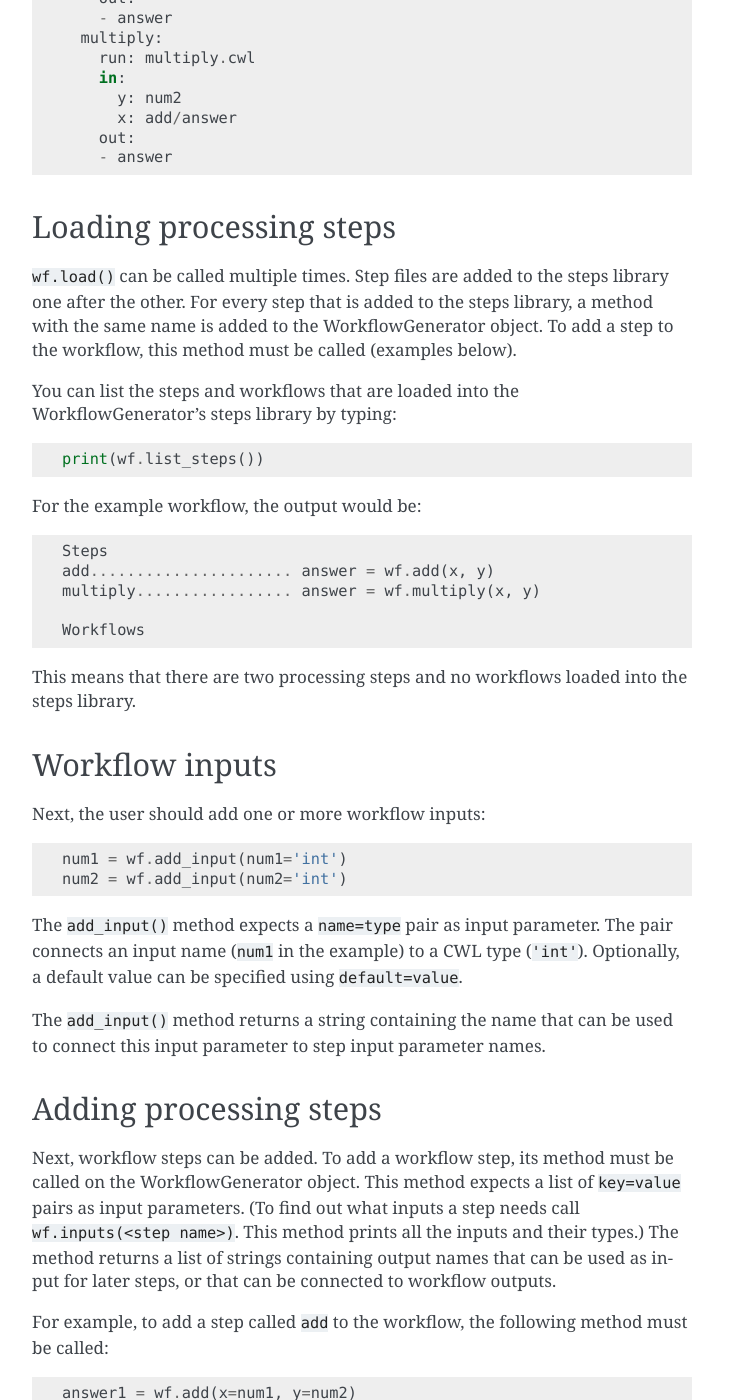
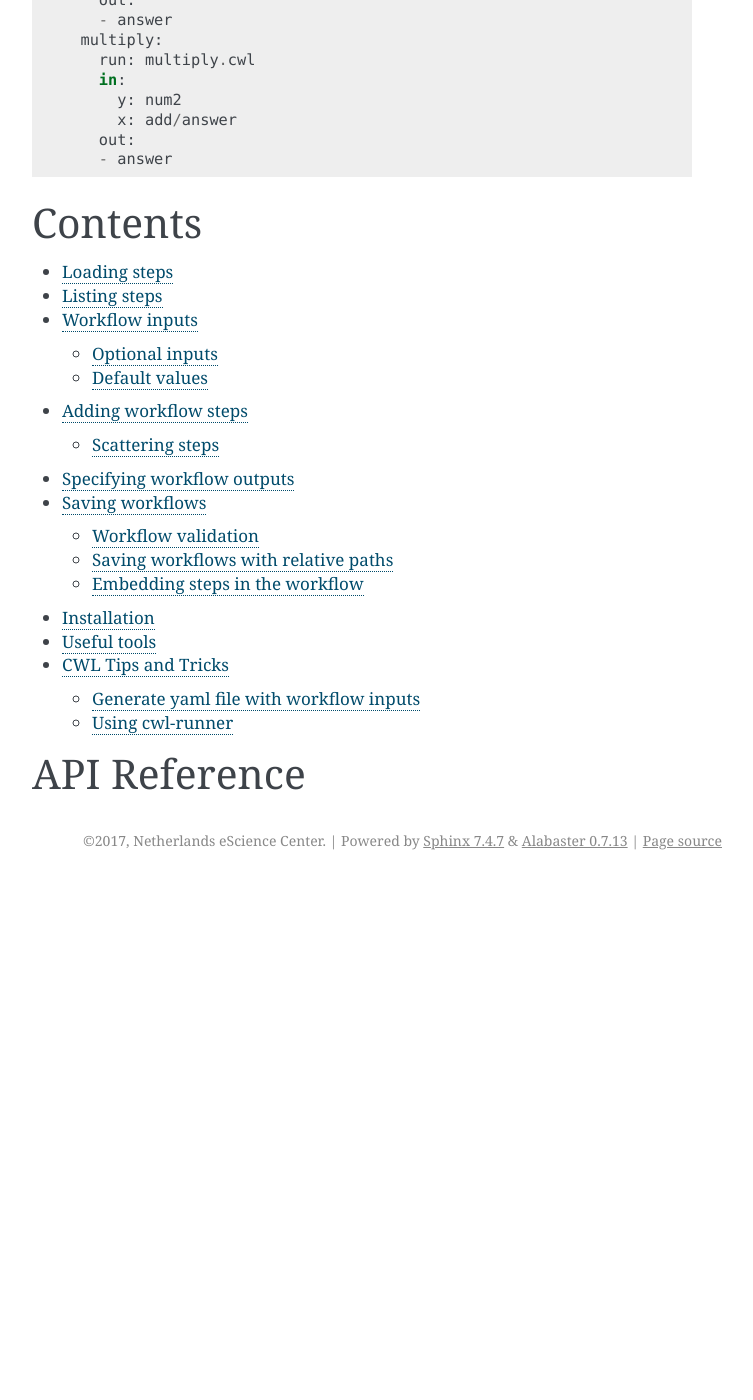
Before and after one commit to NLeSC/scriptcwl, a Sphinx documentation site: the page built from docs/index.rst, in a window 1280 px wide and 1400 px high, scrolled down 1011 px. Shown: the whole window, without its empty margins (388-1141 px from the left). Built offline with Sphinx 7.4.7, drawn with Linux system fonts in a browser that asks for light colours; pages that are not in the unit, such as notebooks, are missing from menus; after the commit the page ends 1891 px from its top, so only the background shows below that; some of the changed text lies outside the part shown.

Commit message:
Restructure documentation
- installation instructions still need to be added
- saving workflows is also still incomplete

```diff
--- a/docs/index.rst
+++ b/docs/index.rst
@@ -57,94 +57,20 @@ of the workflow. Finally, the workflow is saved to a file. The result looks like
       out:
       - answer
 
-Loading processing steps
-########################
-
-``wf.load()`` can be called multiple times. Step files are added to the
-steps library one after the other. For every step that is added to the
-steps library, a method with the same name is added to the
-WorkflowGenerator object. To add a step to the workflow, this method must
-be called (examples below).
-
-
-
-You can list the steps and workflows that are loaded into the WorkflowGenerator's steps library by typing:
-::
-
-  print(wf.list_steps())
-
-For the example workflow, the output would be:
-::
-
-  Steps
-  add...................... answer = wf.add(x, y)
-  multiply................. answer = wf.multiply(x, y)
-
-  Workflows
-
-This means that there are two processing steps and no workflows loaded into the
-steps library.
-
-Workflow inputs
-###############
-
-Next, the user should add one or more workflow inputs:
-::
-
-  num1 = wf.add_input(num1='int')
-  num2 = wf.add_input(num2='int')
-
-The ``add_input()`` method expects a ``name=type`` pair as input parameter.
-The pair connects an input name (``num1`` in the example) to a CWL type
-(``'int'``). Optionally, a default value can be specified using
-``default=value``.
-
-The ``add_input()`` method returns a string containing the name
-that can be used to connect this input parameter to step input parameter
-names.
-
-Adding processing steps
-#######################
-
-Next, workflow steps can be added. To add a workflow step, its method must
-be called on the WorkflowGenerator object. This method expects a list of
-``key=value`` pairs as input parameters. (To find out what inputs a step
-needs call ``wf.inputs(<step name>)``. This method prints all the inputs
-and their types.) The method returns a list of strings containing output
-names that can be used as input for later steps, or that can be connected
-to workflow outputs.
-
-For example, to add a step called ``add`` to the workflow, the
-following method must be called:
-::
-
-  answer1 = wf.add(x=num1, y=num2)
-
-In a next step, ``answer1`` can be used as input:
-::
-
-  answer2 = wf.multiply(x=answer1, y=num2)
-
-Specifying workflow outputs
-###########################
-
-When all steps of the workflow have been added, the user can specify
-workflow outputs:
-::
-
-  wf.add_outputs(final_answer=answer2)
-
-Finally, the workflow can be saved to file:
-::
-
-  wf.save('add_multiply_example_workflow.cwl')
-
 Contents
 ========
 
 .. toctree::
    :maxdepth: 2
 
+   loading_steps
+   listing_steps
+   workflow_inputs
+   adding_workflow_steps
+   adding_outputs
+   saving_workflows
+   installation
+   useful_tools
    cwl_tips_tricks
 
 API Reference
```
Also changed, not shown: other parts of docs/index.rst (+2 -2 lines), README.md (+3 -74 lines), docs/adding_outputs.rst (added, +8 -0 lines), docs/adding_workflow_steps.rst (added, +40 -0 lines), docs/installation.rst (added, +7 -0 lines), docs/listing_steps.rst (added, +20 -0 lines), docs/loading_steps.rst (added, +33 -0 lines), docs/saving_workflows.rst (added, +16 -0 lines), docs/useful_tools.rst (added, +8 -0 lines), docs/workflow_inputs.rst (added, +29 -0 lines).
